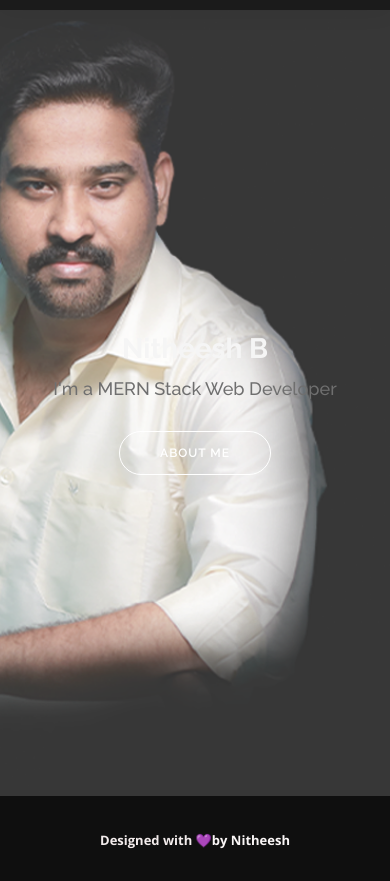
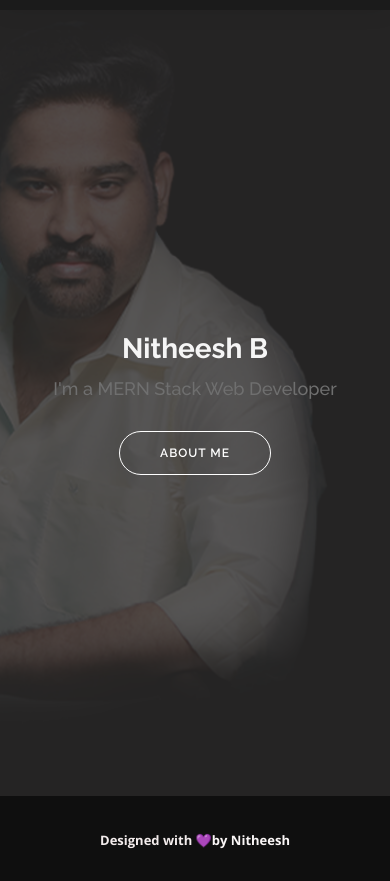
Before and after one commit to Nithi1991/Portfolio, a plain HTML site: page index.html in a window 390 px wide. Shown: the part 48-929 px from the top of the page. Drawn offline with nearby package versions, Linux system fonts and the light colour scheme.

Commit message:
Update style.css

```diff
--- a/assets/css/style.css
+++ b/assets/css/style.css
@@ -482,7 +482,7 @@ h6 {
 @media (max-width: 992px) {
   #hero:before {
     content: "";
-    background: rgba(255, 255, 255, 0.2);
+    background: rgba(46, 44, 44, 0.8);
     position: absolute;
     bottom: 0;
     top: 0;
```
